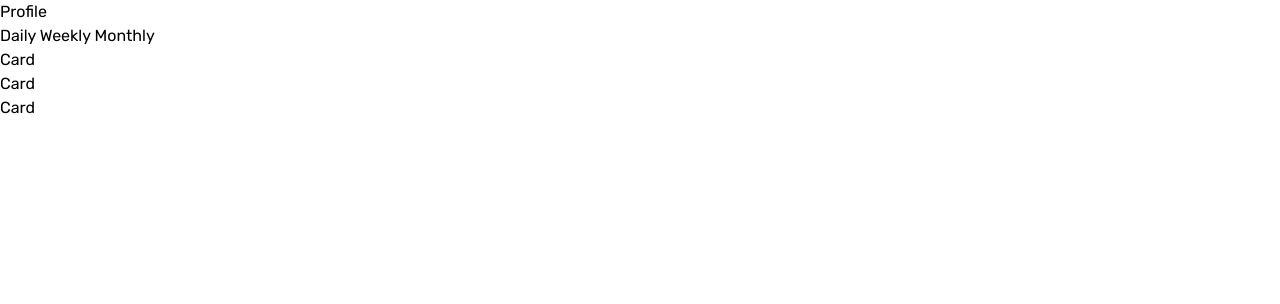
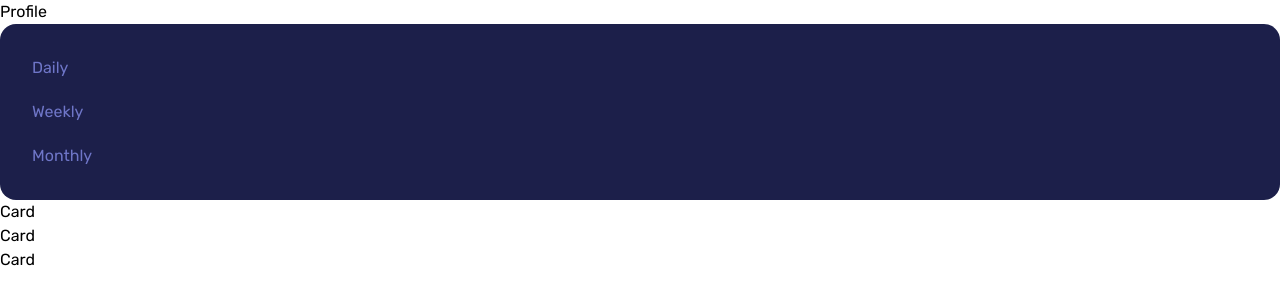
Before and after one commit to revuwem/time-tracking-dashboard, a React (Vite) app: page / in a window 1280 px wide. Shown: the top 304 px of the page. Built offline with nearby package versions, Linux system fonts and the light colour scheme.

Commit message:
feat(components): create TimeSelector layout

```diff
--- a/src/components/TimeSelector/TimeSelector.tsx
+++ b/src/components/TimeSelector/TimeSelector.tsx
@@ -1,7 +1,17 @@
+import TimeSelectorItem from "../TimeSelectorItem.tsx";
+
 type TimeSelectorProps = {};
 
 const TimeSelector: React.FC<TimeSelectorProps> = ({}) => {
-  return <div>Daily Weekly Monthly</div>;
+  return (
+    <nav className="p-8 bg-blue-dark rounded">
+      <ul className="grid gap-5">
+        <TimeSelectorItem>Daily</TimeSelectorItem>
+        <TimeSelectorItem>Weekly</TimeSelectorItem>
+        <TimeSelectorItem>Monthly</TimeSelectorItem>
+      </ul>
+    </nav>
+  );
 };
 
 export default TimeSelector;
--- /dev/null
+++ b/src/components/TimeSelectorItem.tsx/TimeSelectorItem.tsx
@@ -0,0 +1,9 @@
+const TimeSelectorItem: React.FC<React.PropsWithChildren> = ({ children }) => {
+  return (
+    <li className="text-blue-desaturated hover:text-white hover:cursor-pointer">
+      {children}
+    </li>
+  );
+};
+
+export default TimeSelectorItem;
--- /dev/null
+++ b/src/components/TimeSelectorItem.tsx/index.tsx
@@ -0,0 +1,3 @@
+import TimeSelectorItem from "./TimeSelectorItem";
+
+export default TimeSelectorItem;
```
